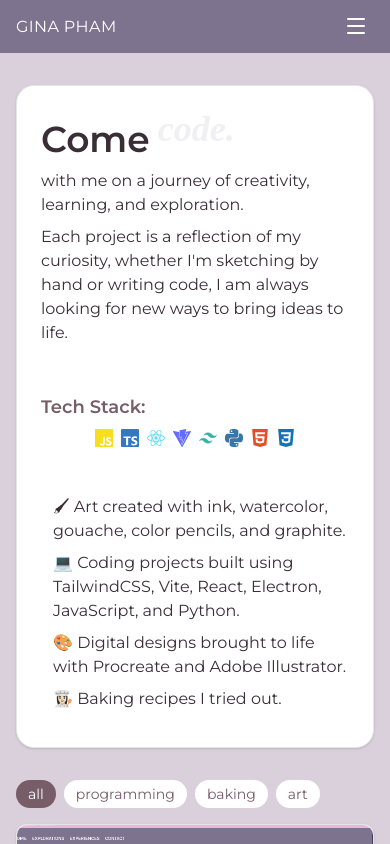
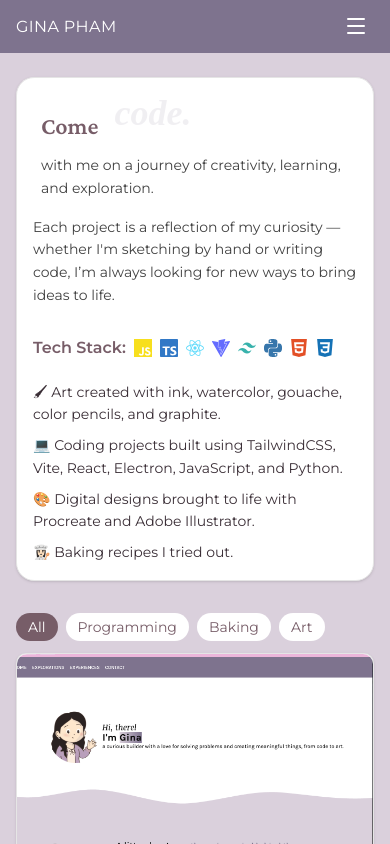
Before and after one commit to ginnaaph/personal-portfolio, a React (Vite) app: page /explorations in a window 390 px wide. Shown: the top 844 px of the page. Built offline with nearby package versions, Linux system fonts and the light colour scheme.

Commit message:
fix: improve layout consistency and mobile responsiveness across pages

```diff
--- a/src/explorations/components/ExplorationsHeader.tsx
+++ b/src/explorations/components/ExplorationsHeader.tsx
@@ -1,27 +1,29 @@
-import { IntroductionBlurb } from "./IntroductionBlurb";
-import { IconStack } from "./IconStacks";
-export const ExplorationHeader =() => {
+import { IntroductionBlurb } from "./IntroductionBlurb"
+import { IconStack } from "./IconStacks"
+
+export const ExplorationHeader = () => {
   return (
-        <div className="flex flex-col items-start mt-2 justify-start pb-5">
+    <div className="flex flex-col gap-4">
+      <IntroductionBlurb />
 
-            <IntroductionBlurb />
-              <p className="mt-2 ml-2">
-            Each project is a reflection of my curiosity, whether I'm sketching by hand or writing code,
-            I am always looking for new ways to bring ideas to life.
+      <p className="text-sm leading-relaxed text-neutral-700">
+        Each project is a reflection of my curiosity — whether I'm sketching by hand or writing code,
+        I’m always looking for new ways to bring ideas to life.
       </p>
 
-            <div className="text-left max-w-4xl  px-2  justify-content-center " >
-                                <div className="mx-auto max-w-384 px-4 sm:px-6 lg:px-8 py-6 md:py-6"></div>
-                <div><span className="font-semibold text-lg text-main">Tech Stack:</span> <IconStack /></div>
-                <ul className="space-y-2 mt-1 ml-3">
-                <li className="mt-10">🖌 Art created with ink, watercolor,  gouache, color pencils, and graphite.</li>
+      <div className="pt-2">
+        <div className="flex items-center gap-2">
+          <span className="text-base font-semibold text-main">Tech Stack:</span>
+          <IconStack />
+        </div>
+
+        <ul className="mt-4 space-y-2 text-sm leading-relaxed">
+          <li>🖌 Art created with ink, watercolor, gouache, color pencils, and graphite.</li>
           <li>💻 Coding projects built using TailwindCSS, Vite, React, Electron, JavaScript, and Python.</li>
           <li>🎨 Digital designs brought to life with Procreate and Adobe Illustrator.</li>
           <li>👩🏻‍🍳 Baking recipes I tried out.</li>
         </ul>
-
       </div>
-
     </div>
-    );
+  )
 }
--- a/src/explorations/components/IconStacks.tsx
+++ b/src/explorations/components/IconStacks.tsx
@@ -1,41 +1,40 @@
 import type { ComponentType } from "react"
-import { SiJavascript, SiTypescript, SiReact, SiVite, SiTailwindcss, SiPython, SiHtml5, SiCss3 } from "react-icons/si"
-
-const IconBrandJavascript = SiJavascript;
-const IconBrandTypescript = SiTypescript;
-const IconBrandReact = SiReact;
-const IconBrandVite = SiVite;
-const IconBrandTailwind = SiTailwindcss;
-const IconBrandPython = SiPython;
-const IconBrandHtml5 = SiHtml5;
-const IconBrandCss3 = SiCss3;
-
+import {
+  SiJavascript,
+  SiTypescript,
+  SiReact,
+  SiVite,
+  SiTailwindcss,
+  SiPython,
+  SiHtml5,
+  SiCss3,
+} from "react-icons/si"
 
 export type IconStackItem = {
-    icon: ComponentType<{ size?: number; color?: string; title?: string }>;
-
-    color?: string;
-};
+  icon: ComponentType<{ size?: number; color?: string; title?: string }>
+  label: string
+  color?: string
+}
 
 const iconTechStacks: IconStackItem[] = [
-    { icon: IconBrandJavascript, color: "#F7DF1E" },
-    { icon: IconBrandTypescript, color: "#3178C6" },
-    { icon: IconBrandReact, color: "#61DBFB" },
-    { icon: IconBrandVite, color: "#646CFF" },
-    { icon: IconBrandTailwind, color: "#38B2AC" },
-    { icon: IconBrandPython, color: "#3776AB" },
-    { icon: IconBrandHtml5, color: "#E34F26" },
-    { icon: IconBrandCss3, color: "#1572B6" },
-];
+  { icon: SiJavascript, label: "JavaScript", color: "#F7DF1E" },
+  { icon: SiTypescript, label: "TypeScript", color: "#3178C6" },
+  { icon: SiReact, label: "React", color: "#61DBFB" },
+  { icon: SiVite, label: "Vite", color: "#646CFF" },
+  { icon: SiTailwindcss, label: "Tailwind CSS", color: "#38B2AC" },
+  { icon: SiPython, label: "Python", color: "#3776AB" },
+  { icon: SiHtml5, label: "HTML5", color: "#E34F26" },
+  { icon: SiCss3, label: "CSS3", color: "#1572B6" },
+]
 
 export const IconStack = () => {
-    return (
-        <div className="w-full flex items-center justify-center gap-2 md:gap-4 py-2">
-            {iconTechStacks.map(({ icon: Icon, color }) => (
-                <div key={color} className="flex flex-col items-center select-none">
-                    <Icon size={18} color={color} />
-                </div>
-            ))}
-        </div>
-    )
+  return (
+    <div className="flex flex-wrap items-center gap-2 py-2">
+      {iconTechStacks.map(({ icon: Icon, color, label }) => (
+        <span key={label} className="select-none" aria-label={label} title={label}>
+          <Icon size={18} color={color} />
+        </span>
+      ))}
+    </div>
+  )
 }
--- a/src/explorations/components/IntroductionBlurb.tsx
+++ b/src/explorations/components/IntroductionBlurb.tsx
@@ -1,23 +1,20 @@
-import { ExplorationRotatingText } from "@/components/ui/text/RotatingText";
+import { ExplorationRotatingText } from "@/components/ui/text/RotatingText"
 
 export const IntroductionBlurb = () => {
-    const text = ['build.', 'paint.', 'draw.', 'code.', 'create.', 'innovate.', 'explore.'];
-    return (
-<>
+  const text = ["build.", "paint.", "draw.", "code.", "create.", "innovate.", "explore."]
 
-    <div className="text-4xl font-montserrat leading-relaxed max-w-5xl font-semibold text-left px-2 flex justify-start">Come <span>
-    <ExplorationRotatingText
-        delay={0}
-        y={10}
-        duration={3000}
-        text={text}
-    /></span>
+  return (
+    <div className="px-2">
+      <div className="flex flex-wrap items-baseline gap-x-2 text-left font-serif text-2xl font-semibold leading-tight text-[#775d68] sm:text-3xl">
+        <span>Come</span>
+        <span className="inline-flex">
+          <ExplorationRotatingText delay={0} y={10} duration={3000} text={text} />
+        </span>
+      </div>
+
+      <p className="mt-2 text-left text-sm leading-relaxed text-neutral-700">
+        with me on a journey of creativity, learning, and exploration.
+      </p>
     </div>
-    <div className="px-2 text-left">
-
-    with me on a journey of creativity, learning, and exploration.
-    </div>
-
-
-
-</>)};
+  )
+}
--- a/src/explorations/pages/ExplorationsPg.tsx
+++ b/src/explorations/pages/ExplorationsPg.tsx
@@ -3,23 +3,29 @@ import { ExplorationHeader } from "../components/ExplorationsHeader"
 import { Footer } from "../../home/components/Footer"
 import { ProjectGrid } from "../projects/components/ProjectGrid"
 import { projects } from "@/home/data/projectData"
+
+
 export const ExplorationsPg = () => {
   return (
-        <div id="explorations" className="w-full min-h-screen flex flex-col">
+    <div id="explorations" className="min-h-screen w-full">
       <Navigation />
-            <main className="w-full flex-1 bg-[#DAD0DC]">
-                <div className="mx-auto max-w-384 px-4 sm:px-6 lg:px-8 py-8 md:py-14">
-                    <div className="grid grid-cols-1 md:grid-cols-12 gap-8">
-                        <section className="md:col-span-4 md:sticky md:top-24 self-start bg-white rounded-2xl border border-neutral-200 p-4 md:p-6 shadow-sm">
+
+      <main className="w-full bg-[#DAD0DC]">
+<div className="mx-auto w-full max-w-6xl px-4 py-6 sm:px-6 md:py-10 lg:px-8">
+          <div className="grid grid-cols-1 gap-8 md:grid-cols-12">
+            {/* Sidebar */}
+            <section className="md:col-span-3 md:sticky md:top-24 self-start rounded-2xl border border-neutral-200 bg-white p-4 shadow-sm md:p-6 md:max-h-[calc(100vh-6rem)] md:overflow-auto">
               <ExplorationHeader />
             </section>
 
-                        <section className="md:col-span-9 lg:col-span-8">
+            {/* Main content */}
+            <section className="md:col-span-9">
               <ProjectGrid projects={projects} />
             </section>
           </div>
         </div>
       </main>
+
       <Footer />
     </div>
   )
--- a/src/explorations/projects/components/ProjectGrid.tsx
+++ b/src/explorations/projects/components/ProjectGrid.tsx
@@ -1,59 +1,72 @@
-import { useMemo, useState } from 'react';
-import type { ProjectItem, ProjectCategory } from '../types';
-import { ProjectCard } from './ProjectCard';
+import { useMemo, useState } from "react"
+import type { ProjectItem, ProjectCategory } from "../types"
+import { ProjectCard } from "./ProjectCard"
 
-const categories: Array<ProjectCategory | 'all'> = ['all', 'programming', 'baking', 'art'];
+const categories: Array<ProjectCategory | "all"> = ["all", "programming", "baking", "art"]
 
 interface ProjectGridProps {
-  projects: ProjectItem[];
+  projects: ProjectItem[]
 }
 
 export function ProjectGrid({ projects }: ProjectGridProps) {
-  const [active, setActive] = useState<ProjectCategory | 'all'>('all');
+  const [active, setActive] = useState<ProjectCategory | "all">("all")
 
   const filtered = useMemo(() => {
-    if (active === 'all') return projects;
-    return projects.filter((p) => p.category === active);
-  }, [projects, active]);
+    if (active === "all") return projects
+    return projects.filter((p) => p.category === active)
+  }, [projects, active])
 
   return (
-    <section aria-label="Projects" className="w-full md:p-7 lg:p-8 pt-0">
-      <div className="mb-4 flex flex-wrap pt-0 items-center gap-2" role="tablist" aria-label="Filter projects by category">
-        {categories.map((cat, i) => (
+    <section aria-label="Projects" className="w-full pt-0 md:p-7 lg:p-8">
+      {/* Filters */}
+      <div
+        className="mb-2 flex items-center gap-2 overflow-x-auto pb-1 [scrollbar-width:none] [-ms-overflow-style:none]"
+        role="tablist"
+        aria-label="Filter projects by category"
+      >
+        {categories.map((cat, i) => {
+          const label = cat === "all" ? "All" : cat[0].toUpperCase() + cat.slice(1)
+          const isActive = active === cat
+
+          return (
             <button
               key={cat}
               role="tab"
-            aria-selected={active === cat}
+              aria-selected={isActive}
               aria-controls={`panel-${cat}`}
               onClick={() => setActive(cat)}
               onKeyDown={(e) => {
-              if (e.key === 'ArrowRight') {
-                const next = categories[(i + 1) % categories.length];
-                setActive(next);
-              } else if (e.key === 'ArrowLeft') {
-                const prev = categories[(i - 1 + categories.length) % categories.length];
-                setActive(prev);
+                if (e.key === "ArrowRight") {
+                  setActive(categories[(i + 1) % categories.length])
+                } else if (e.key === "ArrowLeft") {
+                  setActive(categories[(i - 1 + categories.length) % categories.length])
                 }
               }}
-            className={`rounded-full px-3 py-1 text-sm  transition focus-visible:outline-none focus-visible:ring-2 focus-visible:ring-blue-500 ${
-              active === cat ? 'bg-main text-white' : 'bg-white text-main hover:bg-main/10'
-            }`}
+              className={[
+                "shrink-0 rounded-full px-3 py-1 text-sm transition",
+                "focus-visible:outline-none focus-visible:ring-2 focus-visible:ring-blue-500",
+                isActive ? "bg-main text-white" : "bg-white text-main hover:bg-main/10",
+              ].join(" ")}
             >
-            {cat}
+              {label}
             </button>
-        ))}
+          )
+        })}
       </div>
 
+      {/* Masonry */}
       <div
         id={`panel-${active}`}
         role="tabpanel"
         aria-live="polite"
-        className="columns-1 sm:columns-2 lg:columns-3 gap-x-4"
+        className="w-full columns-1 gap-x-4 sm:columns-2 lg:columns-3"
       >
         {filtered.map((p) => (
-          <ProjectCard key={p.id} project={p} />
+          <div key={p.id} className="mb-4 break-inside-avoid">
+            <ProjectCard project={p} />
+          </div>
         ))}
       </div>
     </section>
-  );
+  )
 }
--- a/src/index.css
+++ b/src/index.css
@@ -25,7 +25,7 @@ html, body {
 @layer base {
   h1 {
     font-family: var(--font-serif);
-    font-size: 28px;
+    font-size: 32px;
     font-weight: 600;
     line-height: 1.2;
     letter-spacing: -0.01em;
@@ -34,7 +34,7 @@ html, body {
 
   h2 {
     font-family: var(--font-serif);
-    font-size: 22px;
+    font-size: 28px;
     font-weight: 700;
     line-height: 1.25;
     letter-spacing: -0.01em;
@@ -43,7 +43,7 @@ html, body {
 
   h3 {
     font-family: var(--font-serif);
-    font-size: 18px;
+    font-size: 24px;
     font-weight: 600;
     line-height: 1.3;
     color: #7e738e;
```
Also changed, not shown: src/contact/components/ContactForm.tsx (+43 -16 lines), src/contact/components/ContactSection.tsx (+17 -6 lines), src/experiences/components/ExperienceHeader.tsx (+11 -8 lines), src/experiences/components/ExperienceTimeline.tsx (+34 -23 lines), src/experiences/pages/ExperiencePg.tsx (+20 -15 lines), src/home/components/ContactCTA.tsx (+12 -9 lines). Lines whose indentation alone changed are shown as unchanged.
